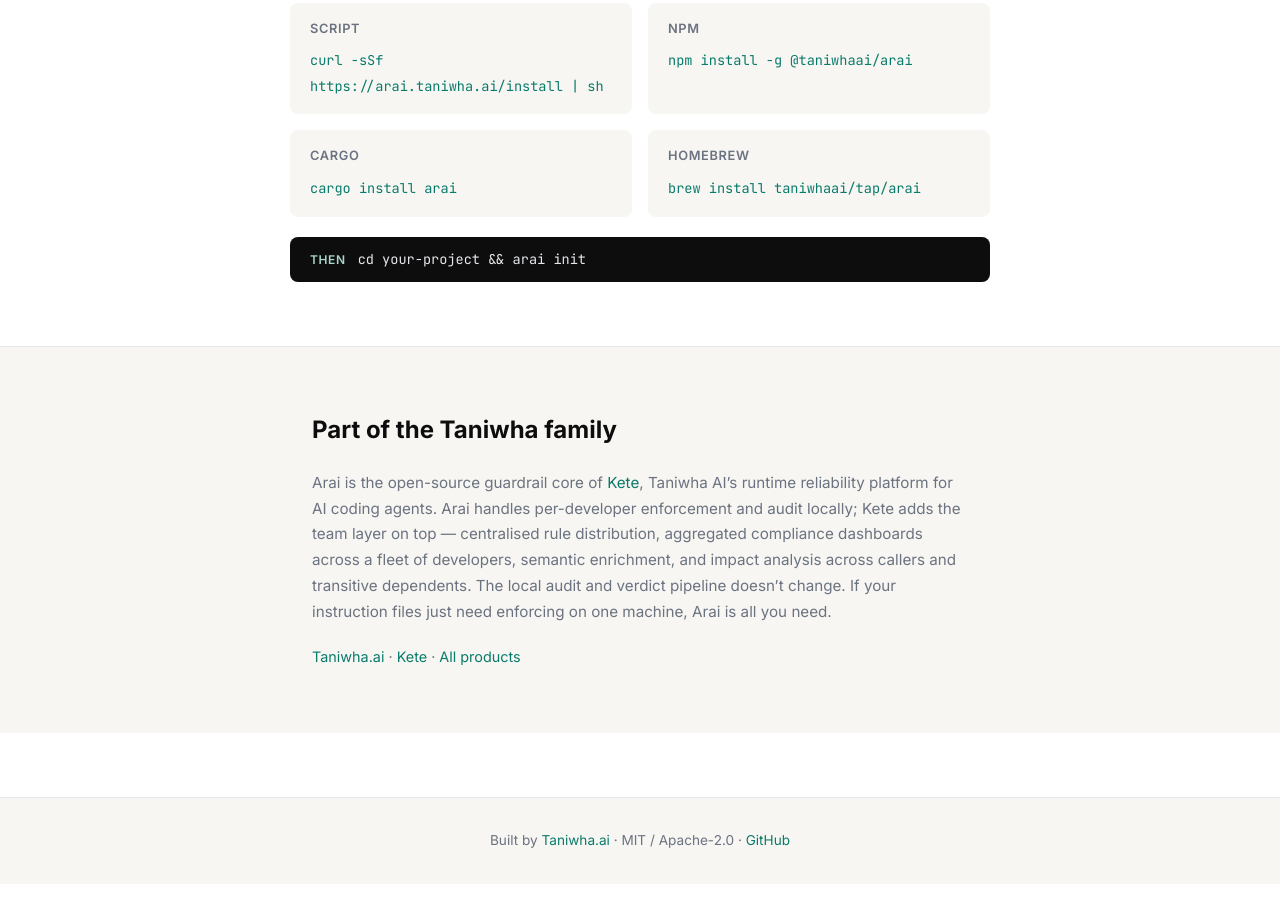
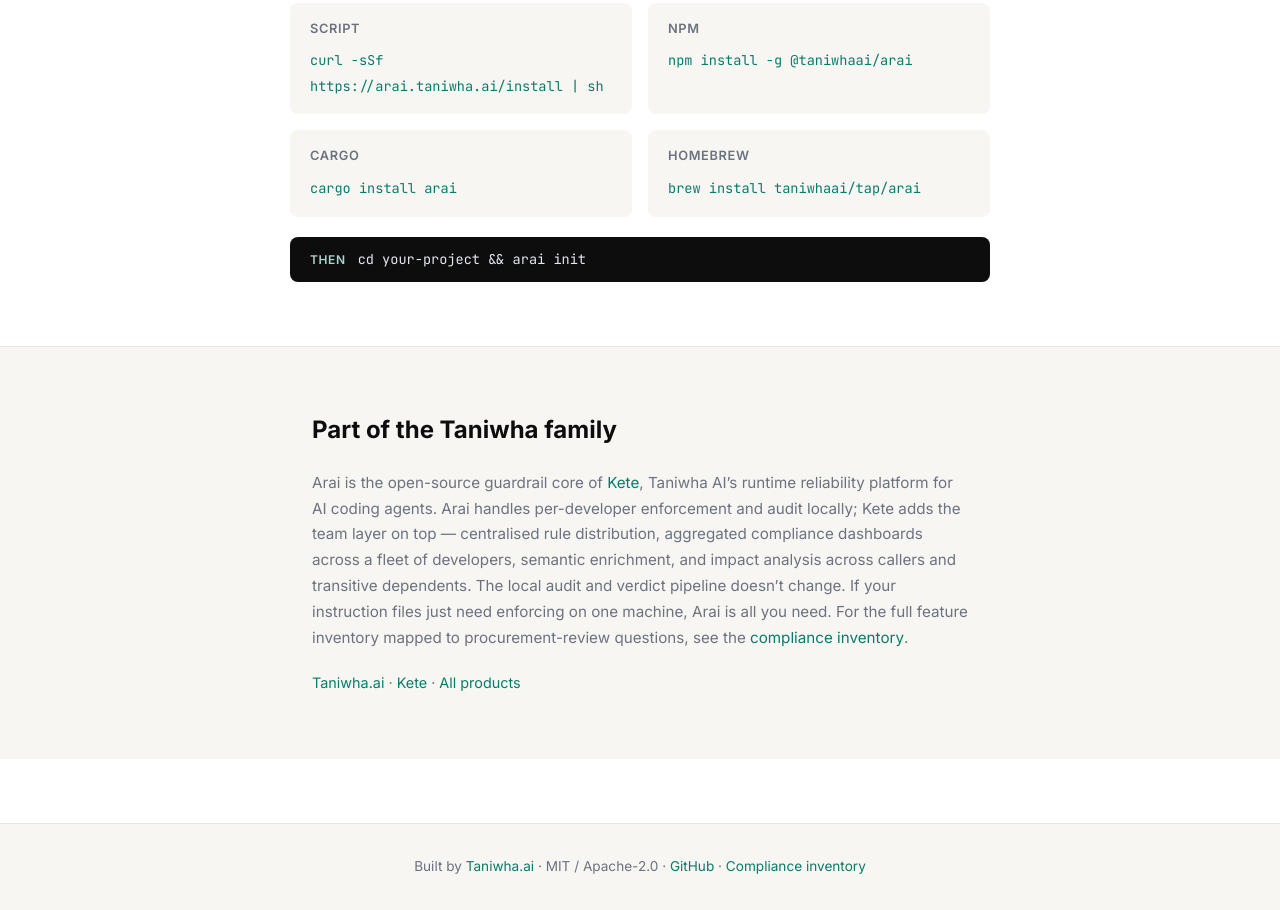
Before and after one commit to taniwhaai/arai, a plain HTML site: page site/index.html in a window 1280 px wide. Shown: the part 3322-4232 px from the top of the page. Before the commit the page ends 4206 px from the top, so only its background shows below. Drawn offline with Linux system fonts and the light colour scheme.

Commit message:
site: link the compliance inventory in the family bridge and footer (#56)
Two small text links pointing at the docx in the public repo, in the
two places someone looking for procurement-review material would
expect to find them:

  1. Inline at the end of the family/Kete bridge paragraph (where
     compliance teams are already being addressed).
  2. Footer line alongside the existing GitHub link.

Both link directly to the GitHub blob URL — single source of truth;
updates the moment the docx is bumped in the repo, no Cloudflare
Pages copy step required.  Deliberately quiet: no CTA button, no
new section, no visual weight.  The dev-first reading flow above is
untouched.

```diff
--- a/site/index.html
+++ b/site/index.html
@@ -407,14 +407,14 @@
 <section class="family">
     <div class="container">
         <h2>Part of the Taniwha family</h2>
-        <p>Arai is the open-source guardrail core of <a href="https://taniwha.ai/kete">Kete</a>, Taniwha AI&rsquo;s runtime reliability platform for AI coding agents. Arai handles per-developer enforcement and audit locally; Kete adds the team layer on top &mdash; centralised rule distribution, aggregated compliance dashboards across a fleet of developers, semantic enrichment, and impact analysis across callers and transitive dependents. The local audit and verdict pipeline doesn&rsquo;t change. If your instruction files just need enforcing on one machine, Arai is all you need.</p>
+        <p>Arai is the open-source guardrail core of <a href="https://taniwha.ai/kete">Kete</a>, Taniwha AI&rsquo;s runtime reliability platform for AI coding agents. Arai handles per-developer enforcement and audit locally; Kete adds the team layer on top &mdash; centralised rule distribution, aggregated compliance dashboards across a fleet of developers, semantic enrichment, and impact analysis across callers and transitive dependents. The local audit and verdict pipeline doesn&rsquo;t change. If your instruction files just need enforcing on one machine, Arai is all you need. For the full feature inventory mapped to procurement-review questions, see the <a href="https://github.com/taniwhaai/arai/blob/main/docs/arai-compliance-features.docx">compliance inventory</a>.</p>
         <p class="family-links"><a href="https://taniwha.ai">Taniwha.ai</a> &middot; <a href="https://taniwha.ai/kete">Kete</a> &middot; <a href="https://taniwha.ai/products">All products</a></p>
     </div>
 </section>
 
 <footer>
     <div class="container">
-        <p>Built by <a href="https://taniwha.ai">Taniwha.ai</a> &middot; MIT / Apache-2.0 &middot; <a href="https://github.com/taniwhaai/arai">GitHub</a></p>
+        <p>Built by <a href="https://taniwha.ai">Taniwha.ai</a> &middot; MIT / Apache-2.0 &middot; <a href="https://github.com/taniwhaai/arai">GitHub</a> &middot; <a href="https://github.com/taniwhaai/arai/blob/main/docs/arai-compliance-features.docx">Compliance inventory</a></p>
     </div>
 </footer>
 
```
